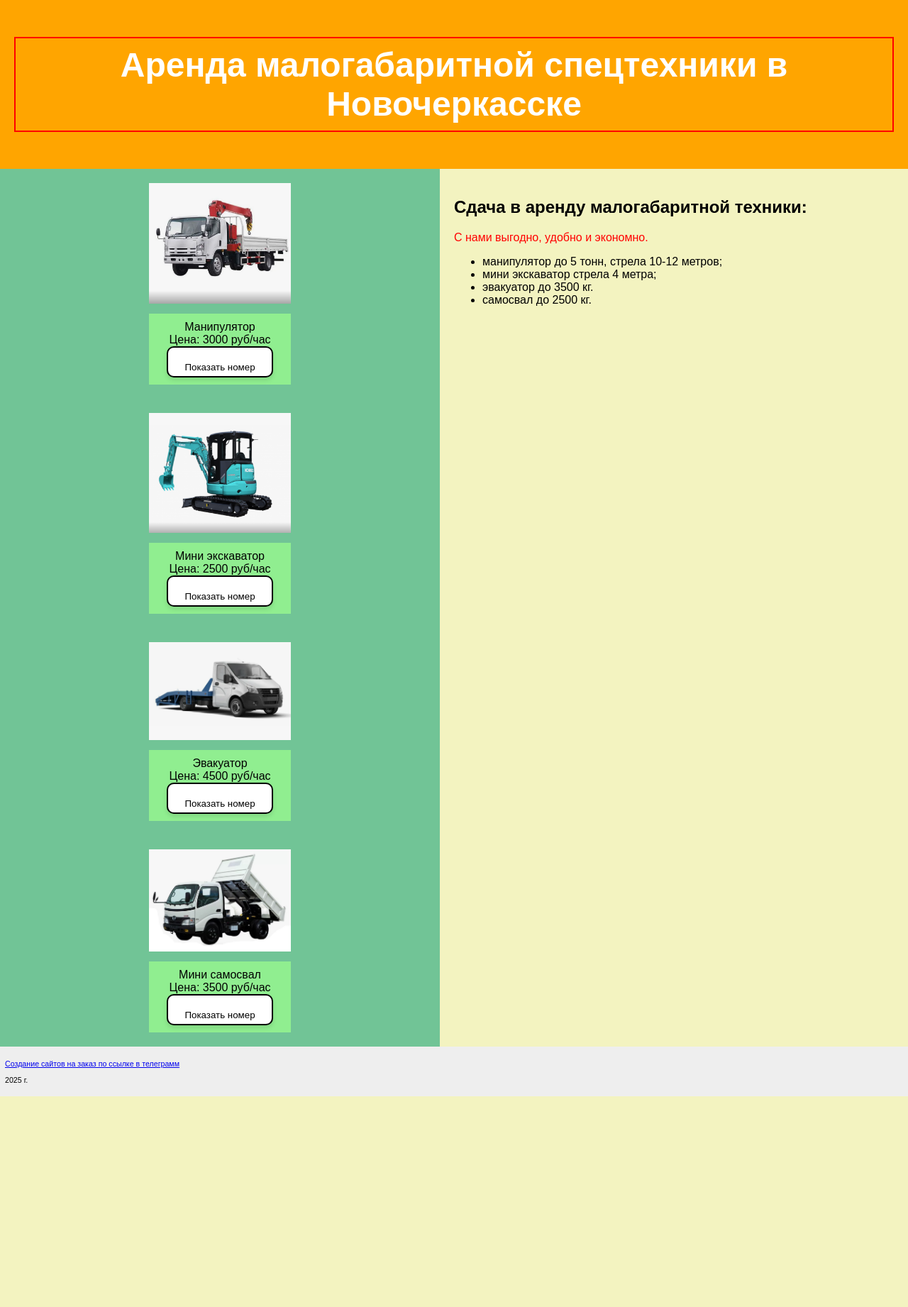
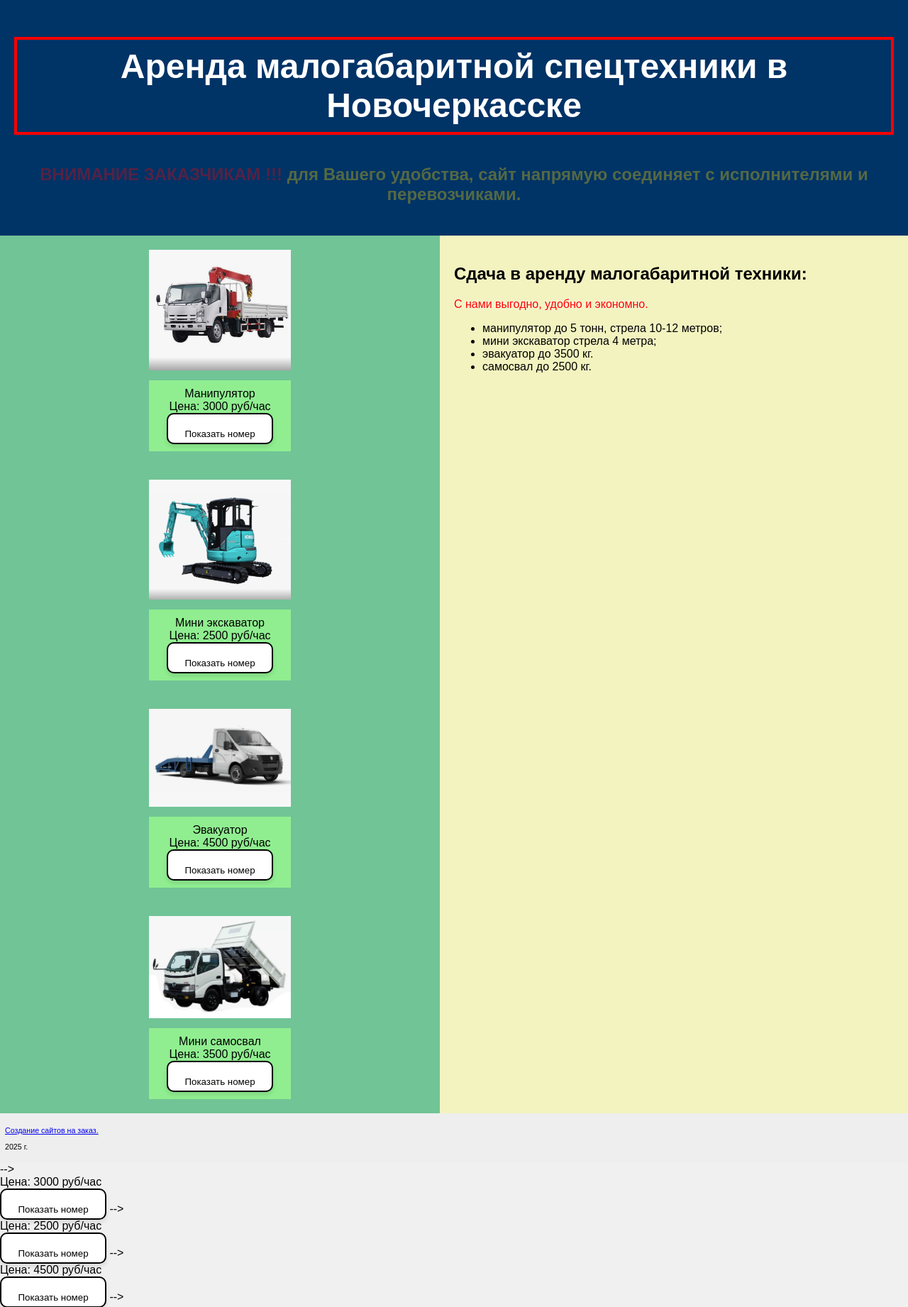
Before and after one commit to pavelmolot161/Mult_Novochek_02_25, a Flask app: page / in a window 1280 px wide. Shown: the top 1842 px of the page at 71% size. Before the commit the page ends 1545 px from the top, so only its background shows below. Run offline with Flask 3, Linux system fonts and the light colour scheme.

Commit message:
Второй заголовок с анимацией 00.16 12.02.25

```diff
--- a/static/style.css
+++ b/static/style.css
@@ -9,7 +9,7 @@
 }
 
 header {
-    background-color: orange; /* Устанавливает оранжевый фон для заголовка */
+    background-color: #003366; /* Устанавливает темно синий фон для заголовка */
     color: white; /* Устанавливает белый цвет текста в заголовке */
     text-align: center; /* Центрирует текст в заголовке */
     padding: 20px; /* Добавляет отступы вокруг содержимого заголовка */
@@ -18,7 +18,7 @@
 .header-title {
     font-size: 3em; /* Увеличивает размер шрифта заголовка в три раза */
     color: white; /* Устанавливает белый цвет текста заголовка */
-    border: 2px solid red; /* Добавляет красный кант вокруг заголовка */
+    border: 4px solid red; /* Добавляет красный кант вокруг заголовка */
     display: inline-block; /* Позволяет заголовку занимать только необходимое пространство */
     padding: 10px; /* Добавляет отступы внутри заголовка */
 }
@@ -100,18 +100,6 @@
     color: red; /* Устанавливает красный цвет текста для элементов с классом .red */
 }
 
-footer {
-    background-color: #eee; /* Устанавливает светло-серый фон для подвала */
-    padding: 7px; /* Добавляет отступы вокруг содержимого подвала */
-    text-align: left; /* Выравнивает текст в подвале по левому краю */
-    font-size: 0.8em; /* Уменьшает размер шрифта в подвале */
-    color: black; /* Устанавливает черный цвет текста в подвале */
-    position: relative; /* Фиксирует подвал внизу страницы */
-    bottom: 0; /* Устанавливает отступ от низа страницы */
-    left: 0; /* Устанавливает отступ от левого края страницы */
-    width: 100%;
-}
-
 /* Стили для кнопок и аватарок */
 .button, .call-icon {
     border-radius: 10px; /* Скругление углов */
@@ -168,6 +156,51 @@
     }
 }
 
+/* Добавляем стили для анимации текста */
+
+/* Определяем ключевые кадры для анимации */
+@keyframes fadeIn {
+    from {
+        opacity: 0; /* Начальная прозрачность */
+    }
+    to {
+        opacity: 1; /* Конечная прозрачность */
+    }
+}
+
+.warning {
+    color: red; /* Красный цвет для "ВНИМАНИЕ ЗАКАЗЧИКАМ" */
+    font-weight: bold; /* Жирный шрифт */
+}
+
+.info {
+    color: #FFD700; /* жолтый цвет для остального текста */
+}
+
+/* Добавляем стили для анимации текста */
+.animated-text {
+    text-align: center; /* Центрируем текст */
+    animation: fadeInOut 3s ease-in-out infinite; /* Анимация появления и исчезновения */
+    margin-top: 10px; /* Отступ сверху */
+    font-size: 1.5em; /* Размер шрифта */
+}
+
+.red {
+    color: red; /* Красный цвет текста */
+    text-shadow: 0 0 5px white; /* Белый кант вокруг красного текста */
+}
+
+/* Определяем ключевые кадры для анимации */
+@keyframes fadeInOut {
+    0%, 100% {
+        opacity: 0; /* Начальная и конечная прозрачность */
+    }
+    50% {
+        opacity: 1; /* Полная видимость в середине анимации */
+    }
+}
+
+
 /* Mедиа-запроса для мобильных устройств */
 @media (max-width: 768px) {
     .container {
@@ -188,3 +221,14 @@
         text-align: center; /* Центрируем текст в подвале */
     }
 }
+
+footer {
+    background-color: #eee; /* Устанавливает светло-серый фон для подвала */
+    padding: 7px; /* Добавляет отступы вокруг содержимого подвала */
+    text-align: left; /* Выравнивает текст в подвале по левому краю */
+    font-size: 0.8em; /* Уменьшает размер шрифта в подвале */
+    color: black; /* Устанавливает черный цвет текста в подвале */
+    position: relative; /* Фиксирует подвал внизу страницы */
+    bottom: 0; /* Устанавливает отступ от низа страницы */
+    left: 0; /* Устанавливает отступ от левого края страницы */
+    width: 100%;
--- a/templates/index.html
+++ b/templates/index.html
@@ -4,10 +4,15 @@
 <head>
     <link rel="stylesheet" href="{{ url_for('static', filename='style.css') }}">
     {% include 'meta_tags.html' %}
+
 </head>
 <body>
     <header>
         <h1 class="header-title">Аренда малогабаритной спецтехники в Новочеркасске</h1>
+        <!-- Новый заголовок под основным -->
+        <h3 class="animated-text">
+            <span class="warning">ВНИМАНИЕ ЗАКАЗЧИКАМ !!!</span> <span class="info">для Вашего удобства, сайт напрямую соединяет с исполнителями и перевозчиками.</span>
+        </h3>
     </header>
 
     <div class="container">
@@ -58,8 +63,81 @@
     </div>
 
     <footer>
-        <p class="small"><a href="https://t.me/+uk49Ju1jlWI2MDAy" target="_blank">Создание сайтов на заказ по ссылке в телеграмм</a></p>
+        <p class="small"><a href="https://t.me/+uk49Ju1jlWI2MDAy" target="_blank">Создание сайтов на заказ.</a></p>
         <p class="small">2025 г.</p>
     </footer>
 </body>
 </html>
+
+
+
+
+
+
+
+
+
+<!--<!DOCTYPE html>-->
+<!--<html lang="ru">-->
+<!--<head>-->
+<!--    <link rel="stylesheet" href="{{ url_for('static', filename='style.css') }}">-->
+<!--    {% include 'meta_tags.html' %}-->
+<!--</head>-->
+<!--<body>-->
+<!--    <header>-->
+<!--        <h1 class="header-title">Аренда малогабаритной спецтехники в Новочеркасске</h1>-->
+<!--    </header>-->
+
+<!--    <div class="container">-->
+<!--        <div class="left-side">-->
+<!--            <div class="item">-->
+<!--                <img src="{{ url_for('static', filename='photo1.png') }}" alt="Манипулятор">-->
+<!--                {% set title = 'Манипулятор' %} &lt;!&ndash; Название объекта &ndash;&gt;-->
+<!--                {% set price = 3000 %}-->
+<!--                {% set phone = '8-918-572-90-90' %}-->
+<!--                {% include 'price_block.html' %}-->
+<!--            </div>-->
+
+<!--            <div class="item">-->
+<!--                <img src="{{ url_for('static', filename='photo2.png') }}" alt="Мини экскаватор" />-->
+<!--                {% set title = 'Мини экскаватор' %} &lt;!&ndash; Название объекта &ndash;&gt;-->
+<!--                {% set price = 2500 %}-->
+<!--                {% set phone = 'Саня макар' %}-->
+<!--                {% include 'price_block.html' %}-->
+<!--            </div>-->
+
+<!--            <div class="item">-->
+<!--                <img src="{{ url_for('static', filename='photo3.png') }}" alt="Эвакуатор" />-->
+<!--                {% set title = 'Эвакуатор' %} &lt;!&ndash; Название объекта &ndash;&gt;-->
+<!--                {% set price = 4500 %}-->
+<!--                {% set phone = 'Макс' %}-->
+<!--                {% include 'price_block.html' %}-->
+<!--            </div>-->
+<!--            <div class="item">-->
+<!--                <img src="{{ url_for('static', filename='photo4.jpg') }}" alt="Мини самосвал" />-->
+<!--                {% set title = 'Мини самосвал' %} &lt;!&ndash; Название объекта &ndash;&gt;-->
+<!--                {% set price = 3500 %}-->
+<!--                {% set phone = 'Никита' %}-->
+<!--                {% include 'price_block.html' %}-->
+<!--            </div>-->
+<!--        </div>-->
+<!--        <div class="right-side">-->
+<!--            <div class="text-content">-->
+<!--                <h2>Сдача в аренду малогабаритной техники:</h2>-->
+<!--                <p class="red">С нами выгодно, удобно и экономно.</p>-->
+<!--                <ul>-->
+<!--                    <li>манипулятор до 5 тонн, стрела 10-12 метров;</li>-->
+<!--                    <li>мини экскаватор стрела 4 метра;</li>-->
+<!--                    <li>эвакуатор до 3500 кг.</li>-->
+<!--                    <li>самосвал до 2500 кг.</li>-->
+<!--                </ul>-->
+<!--            </div>-->
+<!--        </div>-->
+<!--    </div>-->
+
+<!--    <footer>-->
+<!--        <p class="small"><a href="https://t.me/+uk49Ju1jlWI2MDAy" target="_blank">Создание сайтов на заказ по ссылке в телеграмм</a></p>-->
+<!--        <p class="small">2025 г.</p>-->
+<!--    </footer>-->
+<!--</body>-->
+<!--</html>-->
```
